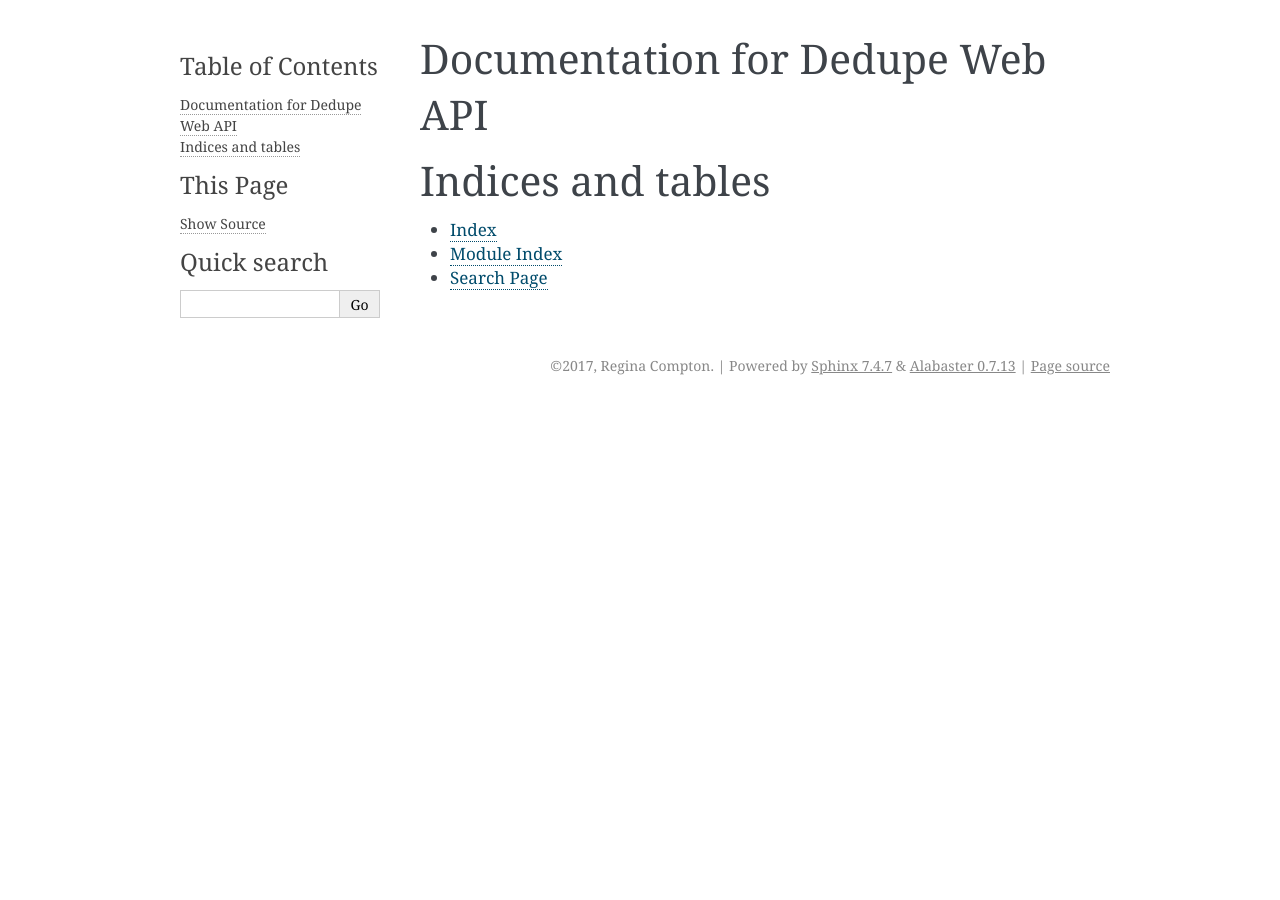
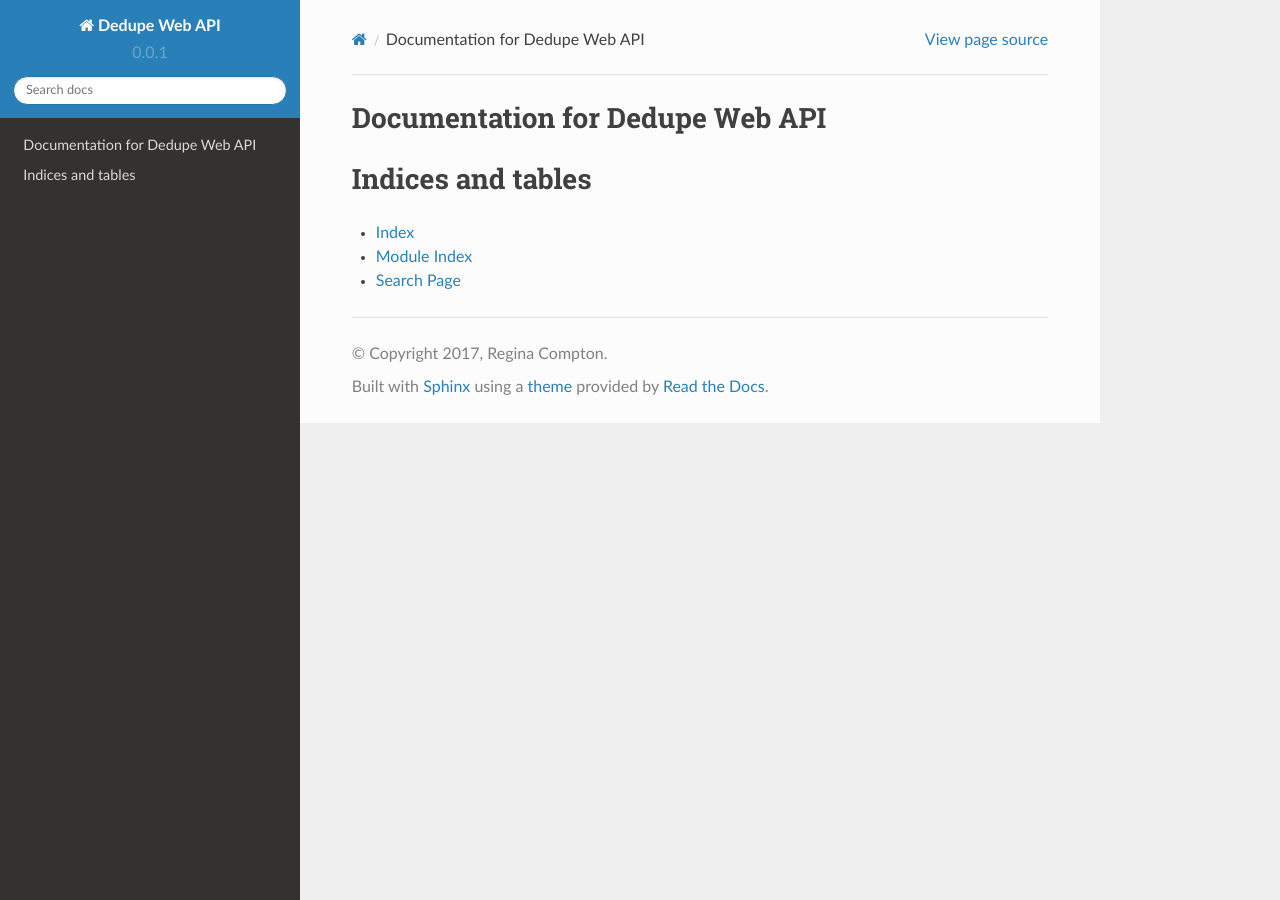
Before and after one commit to dedupeio/dedupeio-web-api-docs, a Sphinx documentation site: the page built from docs/index.rst, in a window 1280 px wide. Built offline with Sphinx 7.4.7 and the Read the Docs theme 2.0.0, drawn with Linux system fonts in a browser that asks for light colours.

Commit message:
Add styles

```diff
--- a/docs/conf.py
+++ b/docs/conf.py
@@ -83,7 +83,11 @@
 # The theme to use for HTML and HTML Help pages.  See the documentation for
 # a list of builtin themes.
 #
-html_theme = 'alabaster'
+import sphinx_rtd_theme
+
+html_theme = "sphinx_rtd_theme"
+
+html_theme_path = [sphinx_rtd_theme.get_html_theme_path()]
 
 # Theme options are theme-specific and customize the look and feel of a theme
 # further.  For a list of options available for each theme, see the
--- a/docs/index.rst
+++ b/docs/index.rst
@@ -1,8 +1,3 @@
-.. Dedupe Web API documentation master file, created by
-   sphinx-quickstart on Wed May 24 14:51:59 2017.
-   You can adapt this file completely to your liking, but it should at least
-   contain the root `toctree` directive.
-
 Documentation for Dedupe Web API
 ==========================================
 
```
